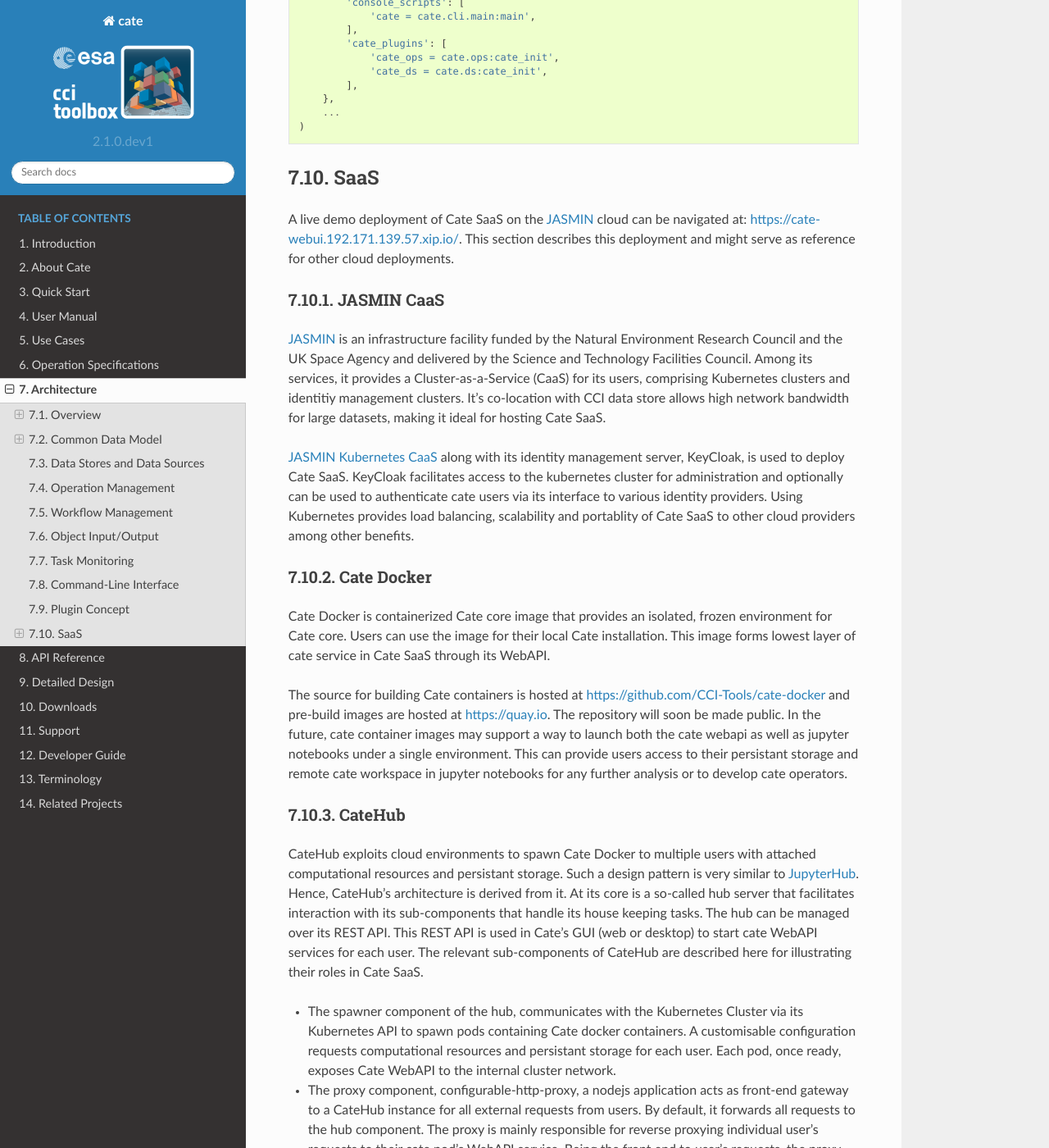
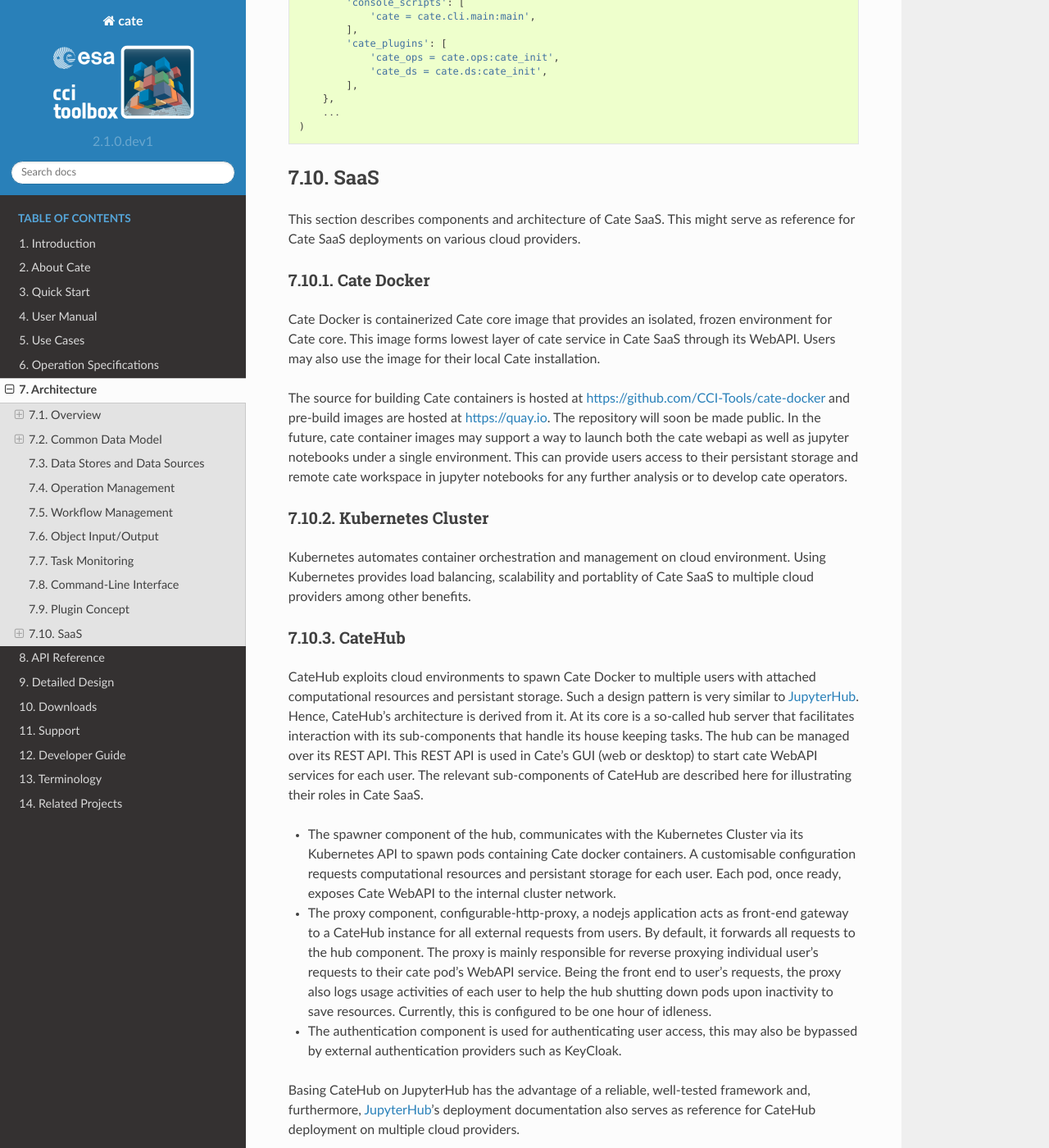
Before and after one commit to CCI-Tools/cate, a Sphinx documentation site: the page built from docs/source/architecture.rst, in a window 1280 px wide and 1400 px high, scrolled down 13483 px. Shown: the whole window at 82% size. Built offline with Sphinx 7.4.7 and the Read the Docs theme 2.0.0, drawn with Linux system fonts in a browser that asks for light colours; some of the changed text lies outside the part shown.

Commit message:
update architecture

```diff
--- a/docs/source/about.rst
+++ b/docs/source/about.rst
@@ -20,12 +20,11 @@
 
 Cate comprises four major software interfaces:
 
-1. **Cate Software-as-a-Service**  provides Cate as Software-as-a-Service (SaaS). It is the recommended way to use Cate
-   for the most users. It gives users access to Cate and computational resources without a burden of installation and
-   configuration.
+1. **Cate Software-as-a-Service** (SaaS) It gives users access to Cate and computational resources without a burden of
+   installation and configuration. In future, it is the recommended way to use Cate for most users.
 
 .. warning::
-   Cate SaaS is still an experimental feature. A demo can be accesed at: https://cate-webui.192.171.139.57.xip.io/.
+   Cate SaaS is still experimental. A demo can be accesed at: https://cate-webui.192.171.139.57.xip.io/.
    An interested user needs to register to gain access.
 
 
--- a/docs/source/architecture.rst
+++ b/docs/source/architecture.rst
@@ -531,32 +531,27 @@
 
 SaaS
 ====
-A live demo deployment of Cate SaaS on the JASMIN_ cloud can be navigated at: https://cate-webui.192.171.139.57.xip.io/.
-This section describes this deployment and might serve as reference for other cloud deployments.
-
-JASMIN CaaS
-------------
-JASMIN_ is an infrastructure facility funded by the Natural Environment Research Council and the UK Space Agency
-and delivered by the Science and Technology Facilities Council. Among its services, it provides a Cluster-as-a-Service
-(CaaS) for its users, comprising Kubernetes clusters and identitiy management clusters. It's co-location with
-CCI data store allows high network bandwidth for large datasets, making it ideal for hosting Cate SaaS.
-
-`JASMIN Kubernetes CaaS`_ along with its identity management server, KeyCloak, is used to deploy Cate SaaS. KeyCloak
-facilitates access to the kubernetes cluster for administration and optionally can be used to authenticate cate users via
-its interface to various identity providers. Using Kubernetes provides load balancing, scalability and portablity of
-Cate SaaS to other cloud providers among other benefits.
+This section describes components and architecture of Cate SaaS. This might serve as reference for Cate SaaS deployments
+on various cloud providers.
 
 Cate Docker
 -----------
-Cate Docker is containerized Cate core image that provides an isolated, frozen environment for Cate core. Users
-can use the image for their local Cate installation. This image forms lowest layer of cate service in Cate SaaS through
-its WebAPI.
+Cate Docker is containerized Cate core image that provides an isolated, frozen environment for Cate core.
+This image forms lowest layer of cate service in Cate SaaS through its WebAPI. Users may also use the image for their
+local Cate installation.
 
 The source for building Cate containers is hosted at https://github.com/CCI-Tools/cate-docker and pre-build images are
 hosted at `https://quay.io <https://quay.io/bcdev/cate-webapi/>`_. The repository will soon be made public.
 In the future, cate container images may support a way to launch both the cate webapi as well as jupyter notebooks under
 a single environment. This can provide users access to their persistant storage and remote cate workspace in jupyter
 notebooks for any further analysis or to develop cate operators.
+
+
+Kubernetes Cluster
+------------------
+Kubernetes automates container orchestration and management on cloud environment. Using Kubernetes provides load
+balancing, scalability and portablity of Cate SaaS to multiple cloud providers among other benefits.
+
 
 CateHub
 -------
@@ -576,8 +571,8 @@
   end to user's requests, the proxy also logs usage activities of each user to help the hub shutting down pods upon
   inactivity to save resources. Currently, this is configured to be one hour of idleness.
 
-- The authentication component of a hub may also be used for authenticating user access instead of KeyCloak Service used in
-  JASMIN_ cloud like in the demo deployment.
+- The authentication component is used for authenticating user access, this may also be bypassed by external
+  authentication providers such as KeyCloak.
 
 Basing CateHub on JupyterHub has the advantage of a reliable, well-tested framework and, furthermore, JupyterHub_'s
 deployment documentation also serves as reference for CateHub deployment on multiple cloud providers.
@@ -618,11 +613,23 @@
 Kubernetes. Upon success, Hub component of CateHub makes changes to the proxy component to
 reverse proxy all the requests on `</user/username>` to the pod.
 
-The schematic illustrates interaction of various components of Cate SaaS deployment.
-
-.. figure:: catehub_components.png
+In future this deployment may be extended with a additional component, Dask Cluster, to provide additional computational
+resources to cate operations.
 
 
+JASMIN Cloud
+------------
+This section describes an example deployment of Cate SaaS on JASMIN_. JASMIN_ is an infrastructure facility funded by
+the Natural Environment Research Council and the UK Space Agency and delivered by the Science and Technology Facilities
+Council. Among its services, it provides a Cluster-as-a-Service (CaaS) for its users, comprising Kubernetes clusters
+and identitiy management clusters. It's co-location with CCI data store allows high network bandwidth for large
+datasets, making it ideal for hosting Cate SaaS.
 
-In future this deployment may be extended with a additional component, Dask Cluster, to provide additional computational
-resources to cate operations.
+`JASMIN Kubernetes CaaS`_ along with its identity management server, KeyCloak, is used to deploy Cate SaaS. KeyCloak
+facilitates access to the kubernetes cluster for administration and optionally can be used to authenticate cate users via
+its interface to various identity providers.
+
+
+The following schematic illustrates interaction of various SaaS components in JASMIN_ cloud.
+
+.. figure:: _static/figures/catehub_components.png
```
Also changed, not shown: docs/source/_static/figures/catehub_components.png.
